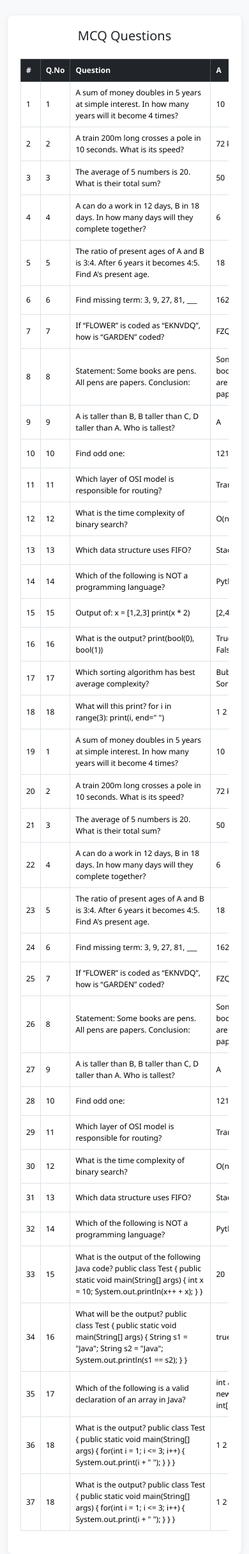
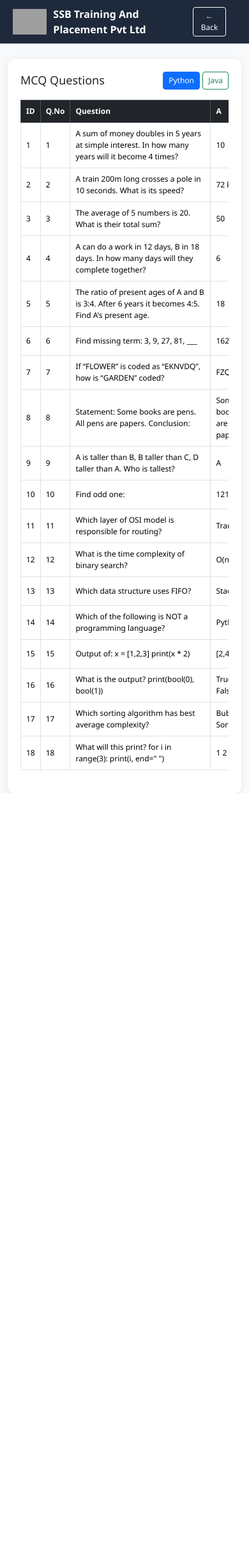
Before and after one commit to korapatisreedhar/SSB_PROJECTS, a Flask app: page /view_mcq_questions in a window 390 px wide. Shown: the whole page at 64% size. After the commit the page ends 1240 px from the top, so only its background shows below. Run offline with Flask 3, Linux system fonts and the light colour scheme; a user stored in the database is signed in; data comes from the database, SQL or seed files in the repository; both versions use the stored data as it was after the commit; grey boxes are pictures that could not be loaded.

Commit message:
Updated 11:43

```diff
--- a/templates/mcq_test.html
+++ b/templates/mcq_test.html
@@ -6,6 +6,7 @@
 <meta name="viewport" content="width=device-width, initial-scale=1.0">
 
 <title>MCQ Test</title>
+<link rel="icon" href="{{ url_for('static', filename='media/logo.jpeg') }}">
 
 <link href="https://cdn.jsdelivr.net/npm/bootstrap@5.3.2/dist/css/bootstrap.min.css" rel="stylesheet">
 
--- a/templates/view_coding_questions.html
+++ b/templates/view_coding_questions.html
@@ -6,6 +6,7 @@
 <meta name="viewport" content="width=device-width, initial-scale=1">
 
 <title>View Coding Questions</title>
+<link rel="icon" href="{{ url_for('static', filename='media/logo.jpeg') }}">
 
 <!-- Bootstrap CSS -->
 <link href="https://cdn.jsdelivr.net/npm/bootstrap@5.3.2/dist/css/bootstrap.min.css" rel="stylesheet">
--- a/templates/view_mcq_questions.html
+++ b/templates/view_mcq_questions.html
@@ -2,6 +2,7 @@
 <html>
 <head>
 <title>View MCQ Questions</title>
+<link rel="icon" href="{{ url_for('static', filename='media/logo.jpeg') }}">
 
 <meta name="viewport" content="width=device-width, initial-scale=1">
 
@@ -15,29 +16,49 @@ background:#f8f9fa;
 font-family:'Segoe UI',sans-serif;
 }
 
+/* NAVBAR */
+.navbar-custom{
+background:#1e293b;
+padding:10px 20px;
+color:white;
+display:flex;
+justify-content:space-between;
+align-items:center;
+}
+
+.logo{
+height:40px;
+margin-right:10px;
+}
+
 /* CONTAINER */
 .main-box{
 background:white;
 padding:20px;
-border-radius:8px;
+border-radius:10px;
 box-shadow:0 2px 10px rgba(0,0,0,0.08);
 }
 
-/* TABLE SCROLL */
+/* TABLE */
 .table-responsive{
 overflow-x:auto;
 }
 
-/* STICKY HEADER */
 thead th{
 position:sticky;
 top:0;
 z-index:2;
 }
 
+/* ACTIVE DOMAIN BUTTON */
+.active-domain{
+background:#0d6efd;
+color:white !important;
+}
+
 /* MOBILE */
 @media(max-width:768px){
-h2{font-size:20px;}
+h4{font-size:18px;}
 .table{font-size:12px;}
 .btn{font-size:12px;}
 }
@@ -48,19 +69,58 @@ h2{font-size:20px;}
 
 <body>
 
+<!-- 🔥 NAVBAR -->
+<div class="navbar-custom">
+
+<div class="d-flex align-items-center">
+
+<!-- BACK BUTTON -->
+
+
+<img src="{{ url_for('static', filename='media/logo.jpeg') }}" class="logo">
+
+<b>SSB Training And Placement Pvt Ltd</b>
+
+</div>
+<button onclick="goBack()" class="btn btn-outline-light btn-sm me-3">
+← Back
+</button>
+</div>
+
+<!-- CONTENT -->
 <div class="container mt-4">
 
 <div class="main-box">
 
-<h2 class="text-center mb-4">MCQ Questions</h2>
+<!-- HEADER + DOMAIN FILTER -->
+<div class="d-flex justify-content-between align-items-center mb-3 flex-wrap gap-2">
 
+<h4 class="mb-0">MCQ Questions</h4>
+
+<div>
+
+<button class="btn btn-outline-primary btn-sm active-domain"
+onclick="filterDomain('Python', this)">
+Python
+</button>
+
+<button class="btn btn-outline-success btn-sm"
+onclick="filterDomain('Java', this)">
+Java
+</button>
+
+</div>
+
+</div>
+
+<!-- TABLE -->
 <div class="table-responsive">
 
 <table class="table table-bordered table-hover align-middle">
 
 <thead class="table-dark">
 <tr>
-<th>#</th>
+<th>ID</th>
 <th>Q.No</th>
 <th>Question</th>
 <th>A</th>
@@ -73,10 +133,10 @@ h2{font-size:20px;}
 </tr>
 </thead>
 
-<tbody>
+<tbody id="tableBody">
 
 {% for q in questions %}
-<tr>
+<tr data-domain="{{ q[8] }}">
 
 <td>{{ loop.index }}</td>
 <td>{{ q[1] }}</td>
@@ -91,18 +151,13 @@ h2{font-size:20px;}
 <td>{{ q[6] }}</td>
 
 <td>
-<span class="badge bg-success">
-{{ q[7] }}
-</span>
+<span class="badge bg-success">{{ q[7] }}</span>
 </td>
 
 <td>
-<span class="badge bg-primary">
-{{ q[8] }}
-</span>
+<span class="badge bg-primary">{{ q[8] }}</span>
 </td>
 
-<!-- 🔥 FIXED ACTION BUTTONS -->
 <td>
 
 <div class="d-flex gap-2">
@@ -135,5 +190,44 @@ Delete
 
 </div>
 
+<!-- 🔥 JS -->
+<script>
+
+// BACK BUTTON
+function goBack(){
+window.history.back();
+}
+
+// DOMAIN FILTER
+function filterDomain(domain, btn){
+
+let rows = document.querySelectorAll("#tableBody tr");
+
+// show/hide rows
+rows.forEach(row => {
+if(row.getAttribute("data-domain") === domain){
+row.style.display = "";
+}else{
+row.style.display = "none";
+}
+});
+
+// active button styling
+document.querySelectorAll(".btn").forEach(b=>b.classList.remove("active-domain"));
+btn.classList.add("active-domain");
+
+}
+
+// DEFAULT LOAD → PYTHON
+window.onload = function(){
+document.querySelectorAll("#tableBody tr").forEach(row=>{
+if(row.getAttribute("data-domain") !== "Python"){
+row.style.display = "none";
+}
+});
+}
+
+</script>
+
 </body>
 </html>
```
Also changed, not shown: database.db.
